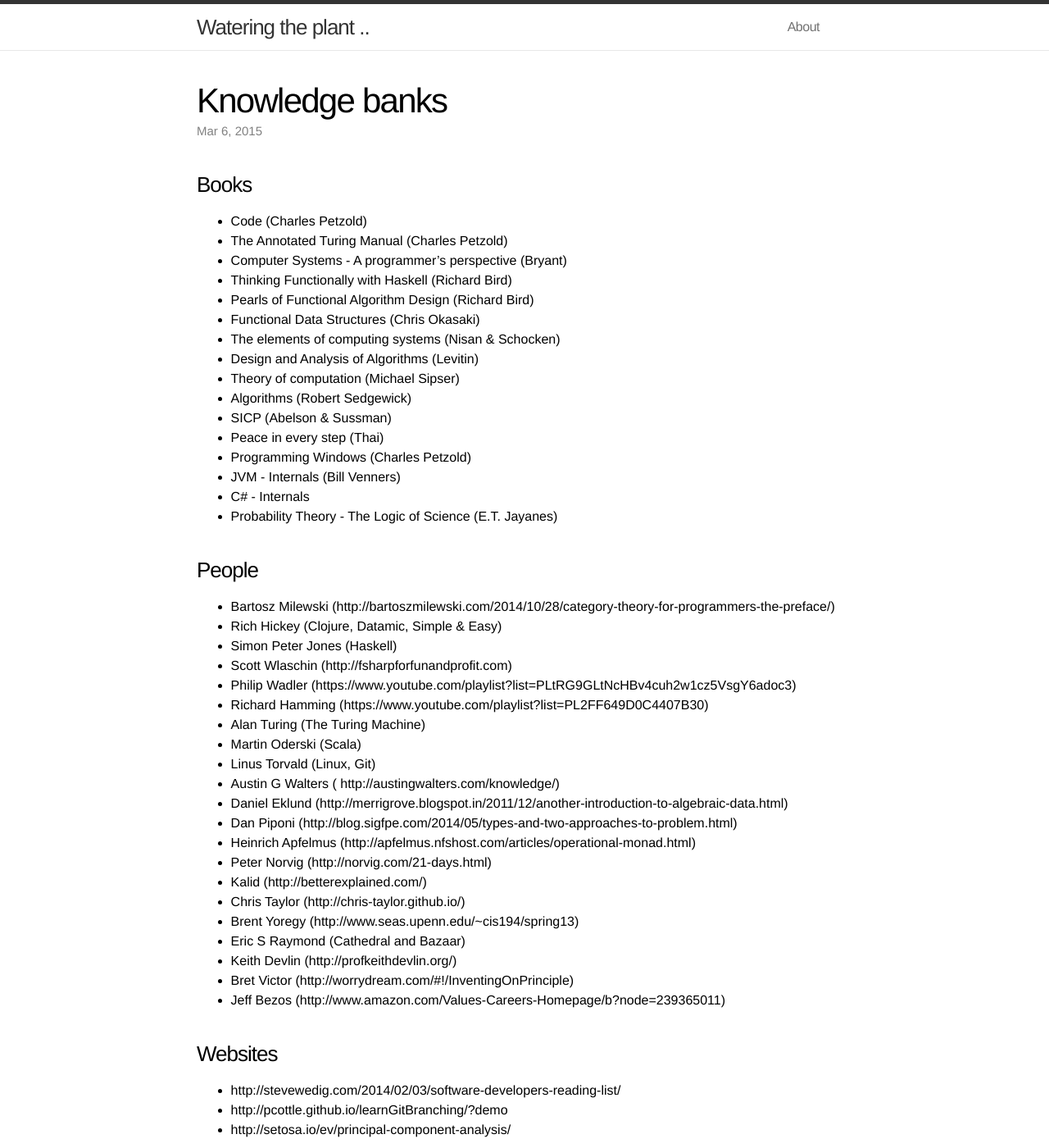
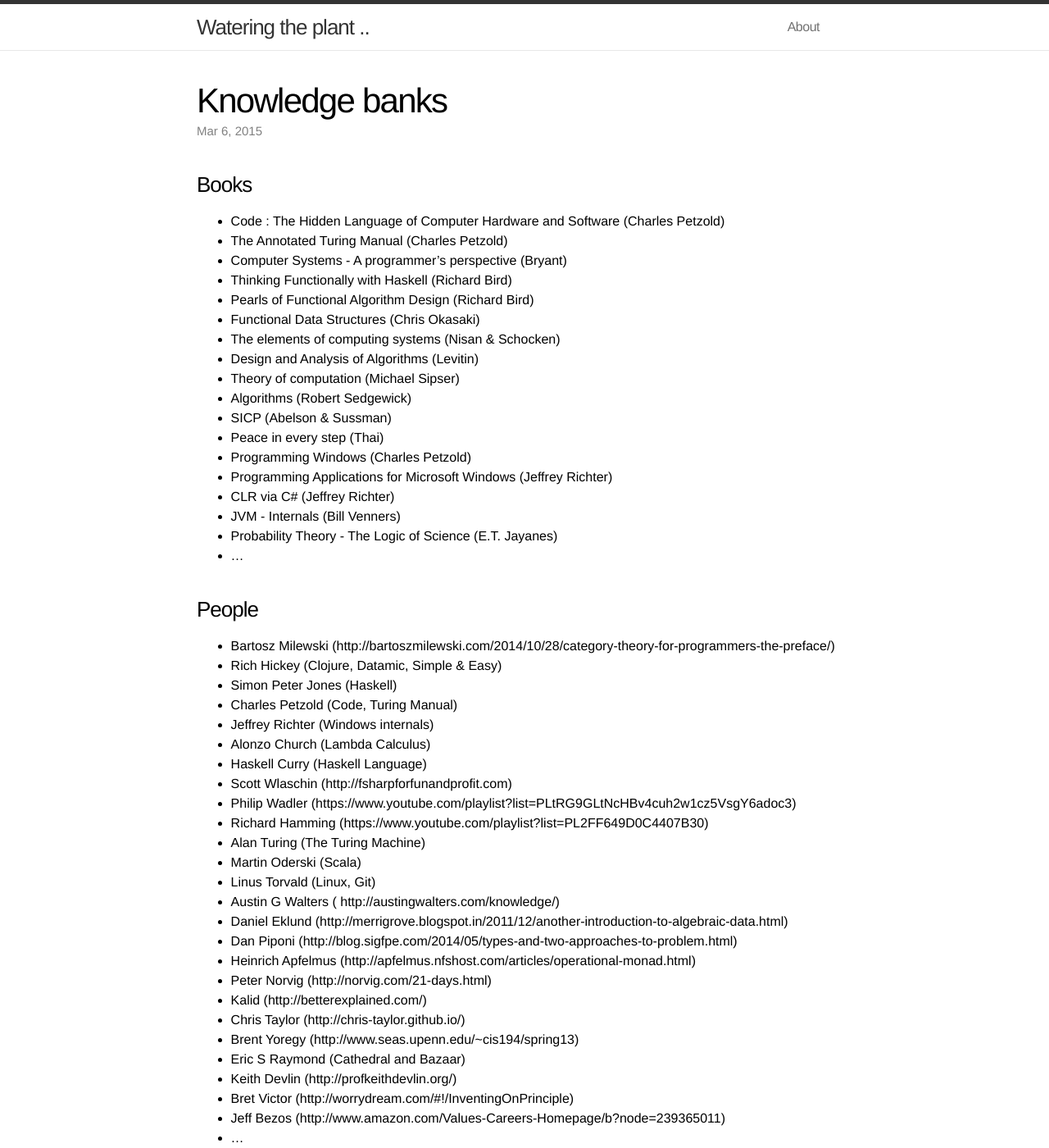
Before and after one commit to ChandraKoduru/chandrakoduru.github.io, a Jekyll site: the page built from _posts/2015-03-06-sources-of-my-knowledge.md, in a window 1280 px wide and 1400 px high. Shown: the whole window at 82% size. Built offline with Jekyll 4.4.1, drawn with Linux system fonts in a browser that asks for light colours.

Commit message:
updated knowledge bank

```diff
--- a/_posts/2015-03-06-sources-of-my-knowledge.md
+++ b/_posts/2015-03-06-sources-of-my-knowledge.md
@@ -7,7 +7,7 @@ category: life
 
 ### Books
 
-* Code (Charles Petzold)
+* Code : The Hidden Language of Computer Hardware and Software (Charles Petzold)
 * The Annotated Turing Manual (Charles Petzold)
 * Computer Systems - A programmer’s perspective (Bryant)
 * Thinking Functionally with Haskell (Richard Bird)
@@ -20,15 +20,21 @@ category: life
 * SICP (Abelson & Sussman)
 * Peace in every step (Thai)
 * Programming Windows (Charles Petzold)
+* Programming Applications for Microsoft Windows (Jeffrey Richter)
+* CLR via C# (Jeffrey Richter)
 * JVM - Internals (Bill Venners)
-* C# - Internals
 * Probability Theory - The Logic of Science (E.T. Jayanes)
+* ...
 
 ### People
 
 * Bartosz Milewski (http://bartoszmilewski.com/2014/10/28/category-theory-for-programmers-the-preface/)
 * Rich Hickey (Clojure, Datamic, Simple & Easy)
 * Simon Peter Jones (Haskell)
+* Charles Petzold (Code, Turing Manual)
+* Jeffrey Richter (Windows internals)
+* Alonzo Church (Lambda Calculus)
+* Haskell Curry (Haskell Language)
 * Scott Wlaschin (http://fsharpforfunandprofit.com)
 * Philip Wadler (https://www.youtube.com/playlist?list=PLtRG9GLtNcHBv4cuh2w1cz5VsgY6adoc3)
 * Richard Hamming (https://www.youtube.com/playlist?list=PL2FF649D0C4407B30)
```
Also changed, not shown: other parts of _posts/2015-03-06-sources-of-my-knowledge.md (+3 -0 lines).
